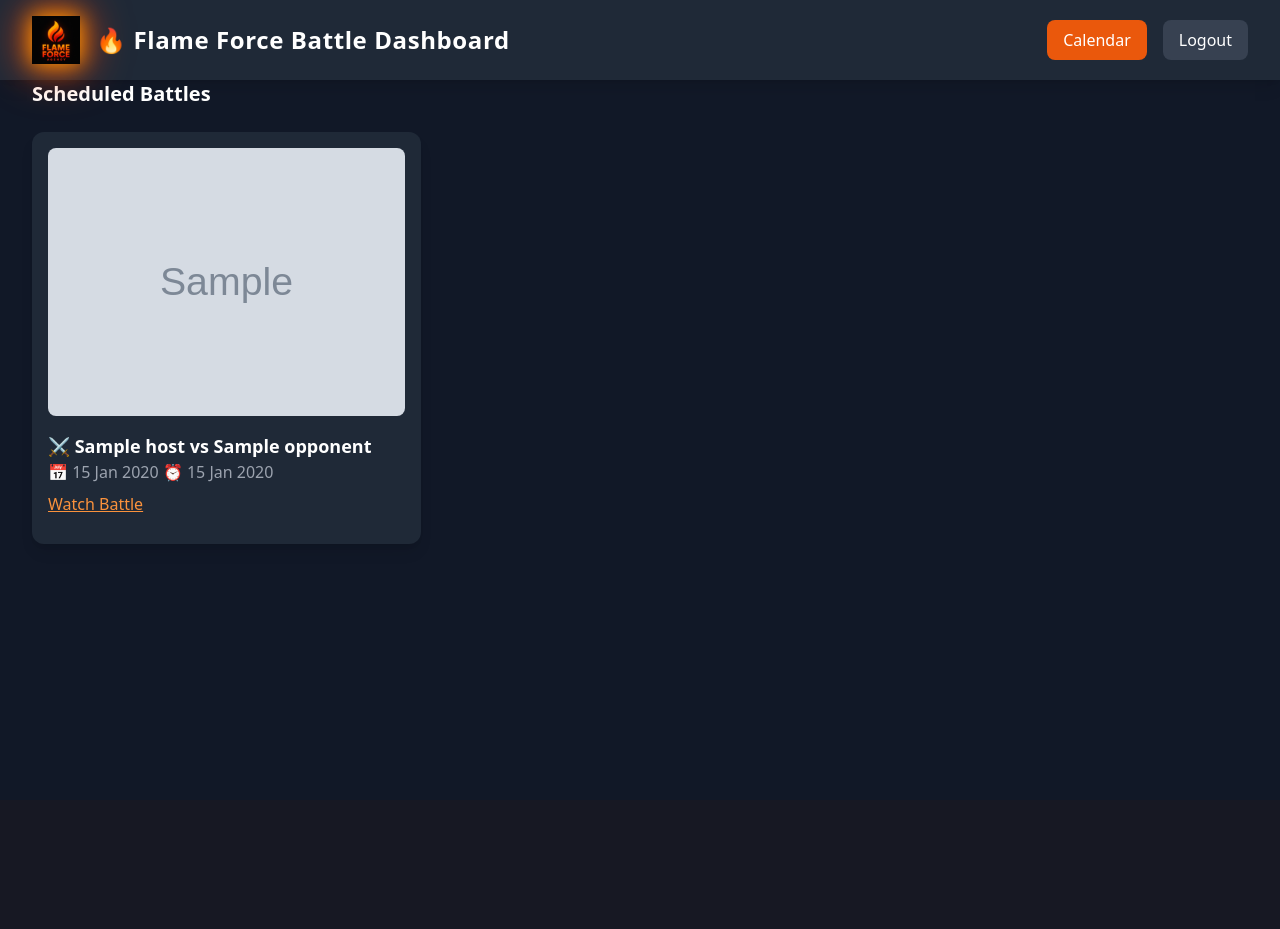
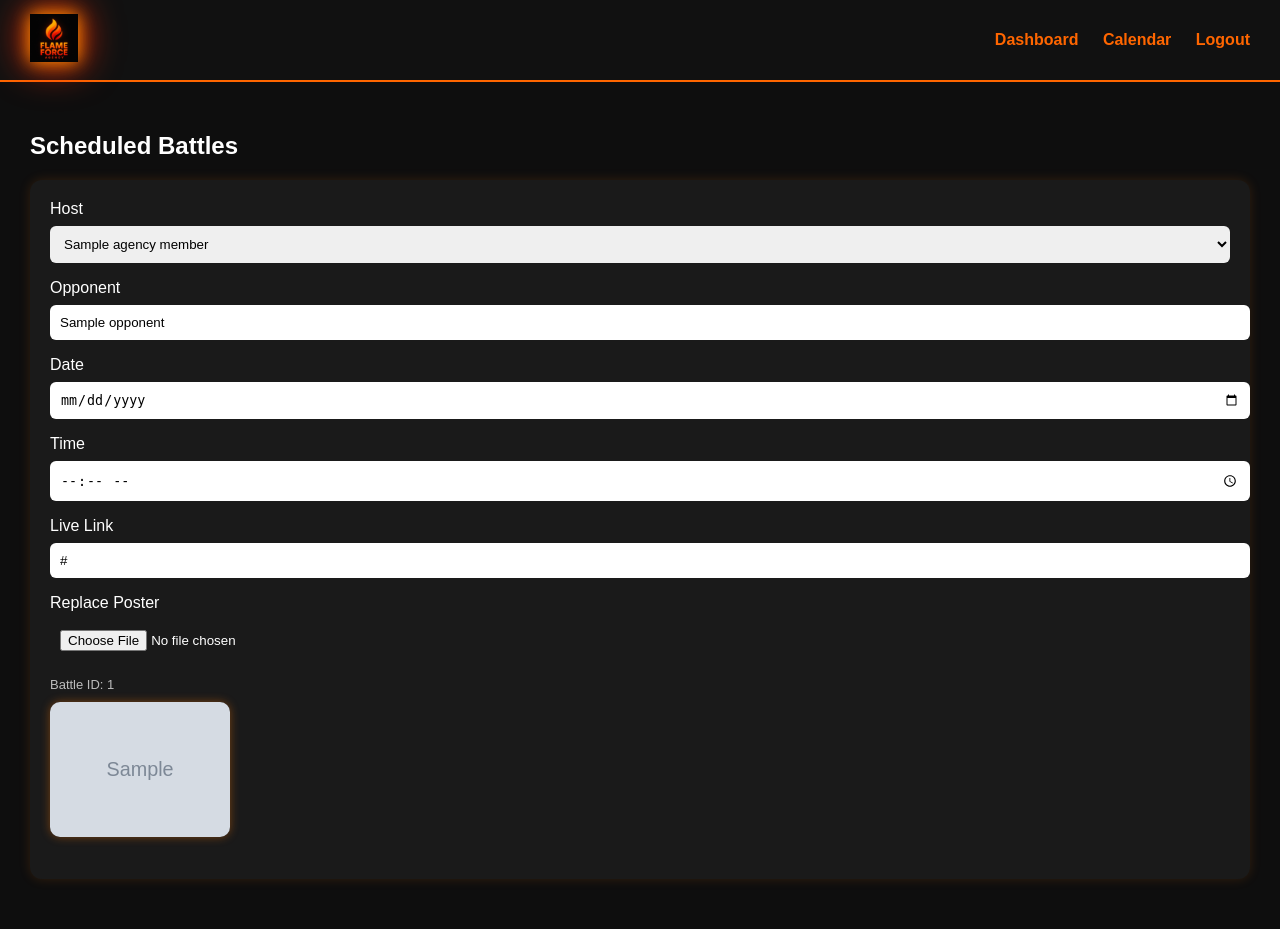
Before and after one commit to JayCCreationZz/Flame-Force, a Node server app: template dashboard/views/dashboard.ejs in a window 1280 px wide. Before the commit the page ends 544 px from the top, so only its background shows below. Run offline with Node 20, Linux system fonts and the light colour scheme; the template is opened without the code that fills it: most values are stand-ins (such as "Sample title", 1, 10 or a date in 2020); grey boxes marked "Sample" are stand-in pictures; some libraries are stand-ins or nearby versions.

Commit message:
Update dashboard UI with animated emblem and opponent text field support

```diff
--- a/dashboard/views/dashboard.ejs
+++ b/dashboard/views/dashboard.ejs
@@ -1,87 +1,182 @@
 <!DOCTYPE html>
-<html lang="en">
+<html>
 <head>
 <meta charset="UTF-8">
 <title>Flame Force Dashboard</title>
 
-<link rel="icon" type="image/png" href="/favicon.png">
-<script src="https://cdn.tailwindcss.com"></script>
+<link rel="icon" href="/favicon.png">
 
 <style>
-.logo-glow {
-    animation: emberGlow 2.5s ease-in-out infinite alternate;
+
+body {
+    font-family: Arial;
+    background:#0e0e0e;
+    color:white;
+    margin:0;
 }
 
-@keyframes emberGlow {
-    from {
-        filter: drop-shadow(0 0 6px #ff7a00)
-                drop-shadow(0 0 12px #ff3c00);
-    }
-    to {
-        filter: drop-shadow(0 0 12px #ffae00)
-                drop-shadow(0 0 24px #ff4500);
-    }
+/* HEADER */
+
+header {
+    display:flex;
+    align-items:center;
+    justify-content:space-between;
+    background:#111;
+    padding:14px 30px;
+    border-bottom:2px solid #ff6600;
+    position:relative;
+    z-index:1000;
 }
+
+/* ANIMATED EMBLEM */
+
+.logo img {
+    height:48px;
+    animation: flameGlow 2.5s infinite alternate ease-in-out;
+}
+
+@keyframes flameGlow {
+
+0% {
+    filter:
+        drop-shadow(0 0 4px #ff6600)
+        drop-shadow(0 0 8px #ff3300);
+}
+
+100% {
+    filter:
+        drop-shadow(0 0 10px #ffaa00)
+        drop-shadow(0 0 22px #ff2200);
+}
+
+}
+
+/* NAV */
+
+.nav a {
+    margin-left:20px;
+    text-decoration:none;
+    color:#ff6600;
+    font-weight:bold;
+}
+
+/* PAGE WRAPPER */
+
+.container {
+    padding:30px;
+}
+
+/* CREATE PANEL */
+
+.form-box {
+    background:#1a1a1a;
+    padding:25px;
+    border-radius:12px;
+    margin-bottom:30px;
+    box-shadow:0 0 12px rgba(255,120,0,.2);
+}
+
+input, select {
+
+    width:100%;
+    padding:10px;
+    margin-top:8px;
+    margin-bottom:16px;
+    border:none;
+    border-radius:6px;
+}
+
+/* BUTTONS */
+
+button {
+
+    padding:10px 16px;
+    border:none;
+    border-radius:6px;
+    cursor:pointer;
+    font-weight:bold;
+}
+
+.create-btn {
+    background:#ff6600;
+    color:white;
+}
+
+.edit-btn {
+    background:#ffaa00;
+    margin-right:8px;
+}
+
+.delete-btn {
+    background:#ff3333;
+    color:white;
+}
+
+/* CARD */
+
+.card {
+
+    background:#1a1a1a;
+    padding:20px;
+    border-radius:12px;
+    margin-bottom:20px;
+
+    box-shadow:
+        0 0 12px rgba(255,120,0,.15);
+}
+
+/* POSTER */
+
+.poster {
+
+    width:180px;
+    border-radius:10px;
+    margin-top:10px;
+
+    box-shadow:
+        0 0 10px rgba(255,120,0,.4);
+}
+
+/* META */
+
+.meta {
+
+    opacity:.7;
+    font-size:13px;
+}
+
 </style>
-
 </head>
 
-<body class="bg-gray-900 text-white min-h-screen">
+<body>
 
+<header>
 
-<!-- HEADER -->
-<header class="flex justify-between items-center px-8 py-4 bg-gray-800 shadow-lg">
-
-<div class="flex items-center gap-4">
-
-<img src="/logo.png"
-class="h-12 w-12 logo-glow">
-
-<h1 class="text-2xl font-bold tracking-wide">
-🔥 Flame Force Battle Dashboard
-</h1>
-
+<div class="logo">
+<img src="/logo.png">
 </div>
 
-<div class="flex gap-4">
-
-<a href="/calendar"
-class="bg-orange-600 px-4 py-2 rounded-lg hover:bg-orange-700">
-Calendar
-</a>
-
-<a href="/logout"
-class="bg-gray-700 px-4 py-2 rounded-lg hover:bg-gray-600">
-Logout
-</a>
-
+<div class="nav">
+<a href="/dashboard">Dashboard</a>
+<a href="/calendar">Calendar</a>
+<a href="/logout">Logout</a>
 </div>
 
 </header>
 
+<div class="container">
 
-
-<!-- CREATE BATTLE FORM -->
 <% if (roleLevel === "owner" || roleLevel === "admin") { %>
 
-<section class="p-8">
+<div class="form-box">
 
-<h2 class="text-xl font-semibold mb-4">
-Create New Battle
-</h2>
+<h2>Create Battle</h2>
 
-<form action="/create"
-method="POST"
-enctype="multipart/form-data"
-class="grid md:grid-cols-3 gap-4">
+<form action="/create" method="POST" enctype="multipart/form-data">
 
+<label>Host Creator (Agency)</label>
 
-<!-- HOST DROPDOWN -->
-<select name="host"
-required
-class="p-3 rounded bg-gray-800">
-
-<option value="">Select Host</option>
+<select name="host" required>
 
 <% agencyMembers.forEach(member => { %>
 
@@ -94,17 +189,67 @@
 </select>
 
 
-<!-- OPPONENT DROPDOWN -->
-<select name="opponent"
-required
-class="p-3 rounded bg-gray-800">
+<label>Opponent (External or Agency)</label>
 
-<option value="">Select Opponent</option>
+<input
+type="text"
+name="opponent"
+placeholder="Enter opponent TikTok username"
+required>
+
+
+<label>Date</label>
+<input type="date" name="date" required>
+
+<label>Time</label>
+<input type="time" name="time" required>
+
+
+<label>Live Link</label>
+<input type="text" name="liveLink">
+
+
+<label>Poster Upload</label>
+<input type="file" name="poster">
+
+
+<button class="create-btn">
+
+Create Battle
+
+</button>
+
+</form>
+
+</div>
+
+<% } %>
+
+
+<h2>Scheduled Battles</h2>
+
+
+<% battles.forEach(battle => { %>
+
+<div class="card">
+
+<form
+action="/edit/<%= battle.id %>"
+method="POST"
+enctype="multipart/form-data">
+
+<label>Host</label>
+
+<select name="host">
 
 <% agencyMembers.forEach(member => { %>
 
-<option value="<%= member.id %>">
+<option
+value="<%= member.id %>"
+<%= member.id == battle.host ? "selected" : "" %>>
+
 <%= member.name %>
+
 </option>
 
 <% }) %>
@@ -112,103 +257,81 @@
 </select>
 
 
-<input type="date"
-name="date"
-required
-class="p-3 rounded bg-gray-800">
+<label>Opponent</label>
+
+<input
+type="text"
+name="opponent"
+value="<%= battle.opponent %>">
 
 
-<input type="time"
-name="time"
-required
-class="p-3 rounded bg-gray-800">
+<label>Date</label>
+
+<input
+type="date"
+name="date"
+value="<%= battle.date %>">
 
 
-<input name="liveLink"
-placeholder="Live Link (optional)"
-class="p-3 rounded bg-gray-800">
+<label>Time</label>
+
+<input
+type="time"
+name="time"
+value="<%= battle.time %>">
 
 
-<input type="file"
-name="poster"
-accept="image/*"
-class="p-3 rounded bg-gray-800">
+<label>Live Link</label>
+
+<input
+type="text"
+name="liveLink"
+value="<%= battle.liveLink || "" %>">
 
 
-<button type="submit"
-class="bg-orange-600 hover:bg-orange-700 rounded px-6 py-3">
+<label>Replace Poster</label>
 
-Create Battle
+<input type="file" name="poster">
+
+
+<div class="meta">
+
+Battle ID:
+<%= battle.id %>
+
+</div>
+
+
+<% if (battle.poster) { %>
+
+<img
+class="poster"
+src="<%= battle.poster %>">
+
+<% } %>
+
+
+<br><br>
+
+<% if (roleLevel === "owner" || roleLevel === "admin") { %>
+
+<button class="edit-btn">
+
+Save Changes
 
 </button>
 
 </form>
 
-</section>
 
-<% } %>
-
-
-
-<!-- BATTLE GRID -->
-<section class="px-8 pb-10">
-
-<h2 class="text-xl font-semibold mb-6">
-Scheduled Battles
-</h2>
-
-<div class="grid md:grid-cols-3 gap-6">
-
-<% battles.forEach(battle => { %>
-
-<div class="bg-gray-800 rounded-xl shadow-lg p-4 hover:shadow-orange-500/20 transition">
-
-<% if (battle.poster) { %>
-
-<img src="<%= battle.poster %>"
-class="rounded-lg mb-4 w-full object-cover">
-
-<% } %>
-
-
-<h3 class="text-lg font-bold">
-
-⚔
-<%= agencyMembers.find(m => m.id === battle.host)?.name || battle.host %>
-vs
-<%= agencyMembers.find(m => m.id === battle.opponent)?.name || battle.opponent %>
-
-</h3>
-
-
-<p class="text-gray-400 mb-2">
-
-📅 <%= battle.date %> ⏰ <%= battle.time %>
-
-</p>
-
-
-<% if (battle.liveLink) { %>
-
-<a href="<%= battle.liveLink %>"
-target="_blank"
-class="text-orange-400 underline block mb-3">
-
-Watch Battle
-
-</a>
-
-<% } %>
-
-
-<% if (roleLevel === "owner" || roleLevel === "admin") { %>
-
-<form action="/delete/<%= battle.id %>"
+<form
+style="display:inline"
+action="/delete/<%= battle.id %>"
 method="POST">
 
-<button class="bg-red-600 hover:bg-red-700 px-4 py-2 rounded">
+<button class="delete-btn">
 
-Delete Battle
+Delete
 
 </button>
 
@@ -222,7 +345,5 @@
 
 </div>
 
-</section>
-
 </body>
 </html>
```
